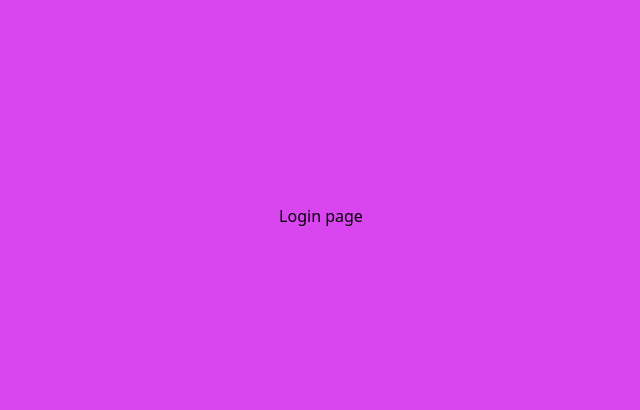
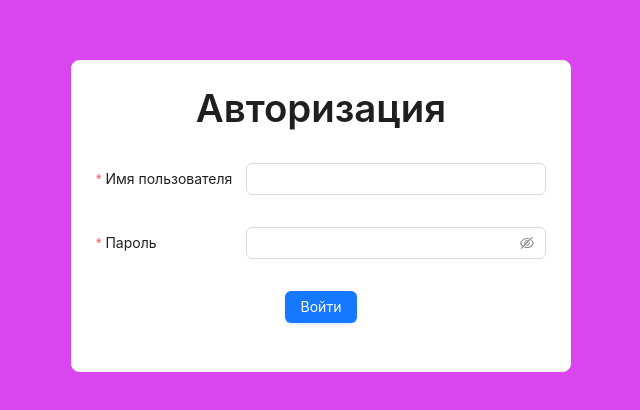
Before and after one commit to ArtemH92/cake_orders, a Vue app in the folder client/: page /login in a window 1280 px wide. Shown: the part 184-594 px from the top of the page, without its empty margins (319-959 px from the left). Built offline with nearby package versions, Linux system fonts and the light colour scheme.

Commit message:
add login page

```diff
--- a/client/package.json
+++ b/client/package.json
@@ -12,6 +12,7 @@
     "format": "prettier --write src/"
   },
   "dependencies": {
+    "ant-design-vue": "^4.2.3",
     "axios": "^1.7.2",
     "pinia": "^2.1.7",
     "vue": "^3.4.29",
@@ -31,6 +32,7 @@
     "sass": "^1.77.8",
     "sass-loader": "^15.0.0",
     "tailwindcss": "^3.4.6",
+    "unplugin-vue-components": "^0.27.3",
     "vite": "^5.3.1",
     "vitest": "^1.6.0"
   }
--- a/client/src/layouts/AuthLayout.vue
+++ b/client/src/layouts/AuthLayout.vue
@@ -1,13 +1,9 @@
 <template>
   <div class="min-h-screen bg-fuchsia-500">
-    <button @click="logout">Click</button>
     <router-view />
   </div>
 </template>
 
 <script setup>
-import { useAuthStore } from '@/stores/auth';
-
-const { logout } = useAuthStore()
 
 </script>
--- /dev/null
+++ b/client/src/lib/formConfig.js
@@ -0,0 +1,20 @@
+import { validateRequired, validateConfirmPass } from './validation'
+
+//rules
+
+export const RulesLogin = {
+  username: [{ required: true, validator: validateRequired, trigger: 'change' }],
+  password: [{ required: true, validator: validateRequired, trigger: 'change' }],
+};
+
+export const RulesRegister = (password) => ({
+  username: [{ required: true, validator: validateRequired, trigger: 'change' }],
+  password: [{ required: true, validator: validateRequired, trigger: 'change' }],
+  confirmPassword: [{ required: true, validator: validateConfirmPass(password), trigger: 'change' }]
+});
+
+//layout
+export const LayoutLogin = {
+  labelCol: { span: 24, sm: 8 },
+  wrapperCol: { span: 24, sm: 16 },
+};
--- /dev/null
+++ b/client/src/lib/validation.js
@@ -0,0 +1,16 @@
+export const validateRequired= async (_rule, value) => {
+  if (value === '') {
+    return Promise.reject('Это поле обязятельно');
+  }
+  return Promise.resolve();
+};
+
+export const validateConfirmPass = (password) => async (_rule, value) => {
+  if (value === '') {
+    return Promise.reject('Подтвердите пароль');
+  } else if (value !== password) {
+    return Promise.reject('Пароли не совпадают');
+  } else {
+    return Promise.resolve();
+  }
+};
--- a/client/src/views/Login/LoginPage.vue
+++ b/client/src/views/Login/LoginPage.vue
@@ -1,13 +1,55 @@
-<template>
-  <div>
-    Login page
-  </div>
-</template>
+<script lang="ts" setup>
+import { ref, reactive } from 'vue'
+import { LayoutLogin, RulesLogin } from '@/lib/formConfig'
+import { useAuthStore } from '@/stores/auth';
+import { useRouter } from 'vue-router';
 
-<script setup>
+const userData = reactive({
+  username: '',
+  password: ''
+})
+
+const router = useRouter()
+
+const formRef = ref()
+
+const { login } = useAuthStore()
+
+const handleFinish = (values) => {
+  login(values).then(() => router.push('/'))
+}
+
+const handleFinishFailed = (errors) => {
+  console.log(errors)
+}
 
 </script>
 
-<style lang="scss" scoped>
-
-</style>
+<template>
+  <a-card class="w-full max-w-[500px] sm:max-w-[375px] md:max-w-[500px]">
+    <a-typography-title class="text-center !text-[clamp(2rem,0.8rem+2vw,2.5rem)]">
+      Авторизация
+    </a-typography-title>
+    <a-form
+      ref="formRef"
+      name="login_form"
+      autocomplete="off"
+      class="mt-8"
+      :model="userData"
+      :rules="RulesLogin"
+      v-bind="LayoutLogin"
+      @finish="handleFinish(userData)"
+      @finishFailed="handleFinishFailed"
+    >
+      <a-form-item label="Имя пользователя" name="username">
+        <a-input v-model:value="userData.username" type="text" />
+      </a-form-item>
+      <a-form-item label="Пароль" name="password">
+        <a-input-password v-model:value="userData.password" />
+      </a-form-item>
+      <a-form-item class="flex justify-center">
+        <a-button type="primary" html-type="submit">Войти</a-button>
+      </a-form-item>
+    </a-form>
+  </a-card>
+</template>
--- a/client/tailwind.config.js
+++ b/client/tailwind.config.js
@@ -7,5 +7,5 @@ export default {
   theme: {
     extend: {},
   },
-  plugins: [],
+  plugins: []
 }
--- a/client/vite.config.js
+++ b/client/vite.config.js
@@ -1,12 +1,20 @@
 import { fileURLToPath, URL } from 'node:url'
-
 import { defineConfig } from 'vite'
+import Components from 'unplugin-vue-components/vite';
+import { AntDesignVueResolver } from 'unplugin-vue-components/resolvers';
 import vue from '@vitejs/plugin-vue'
 
 // https://vitejs.dev/config/
 export default defineConfig({
   plugins: [
     vue(),
+    Components({
+      resolvers: [
+        AntDesignVueResolver({
+          importStyle: false, // css in js
+        }),
+      ],
+    }),
   ],
   resolve: {
     alias: {
```
Also changed, not shown: 1 other file (tests, documents, lock files or other folders).
